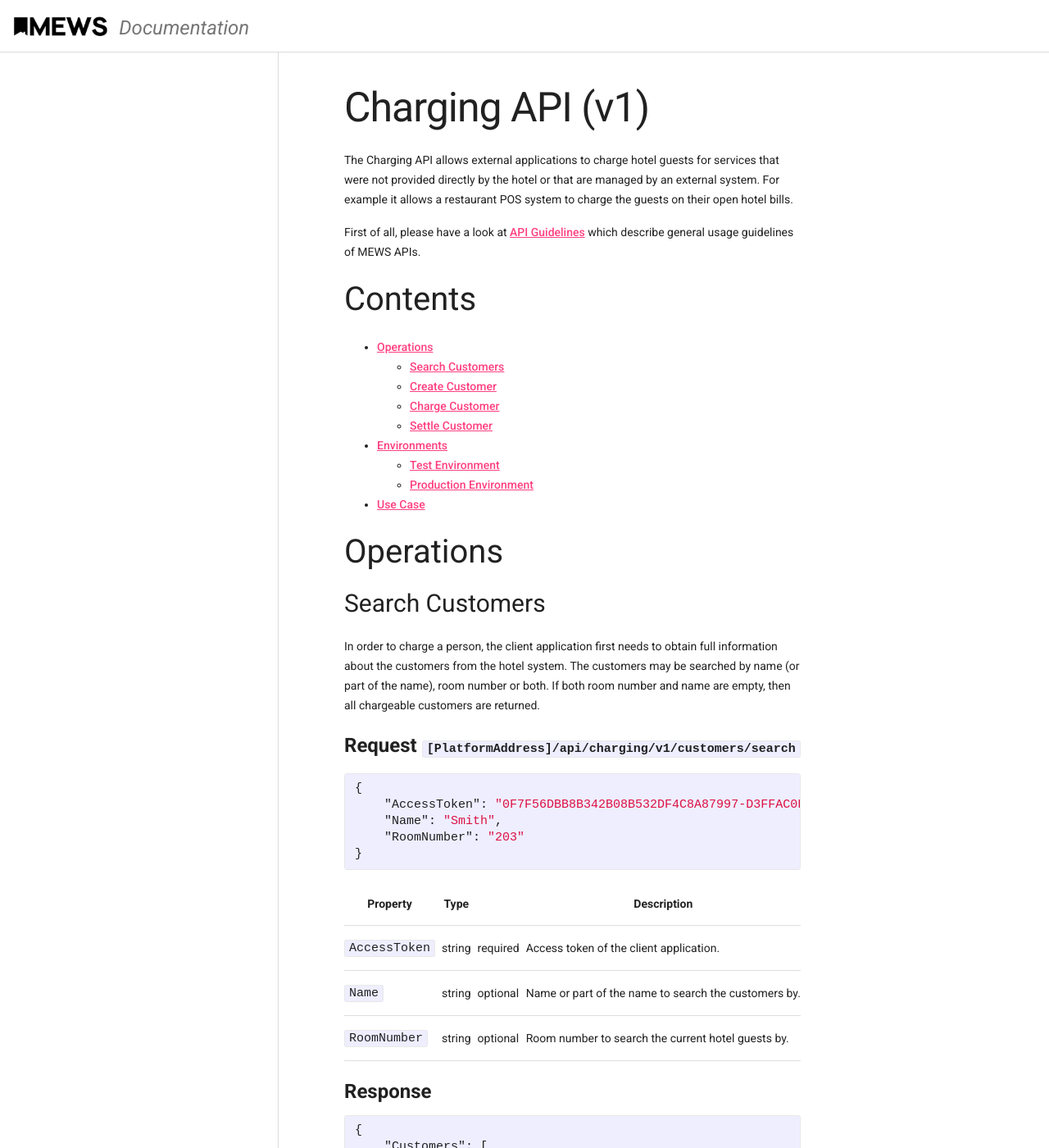
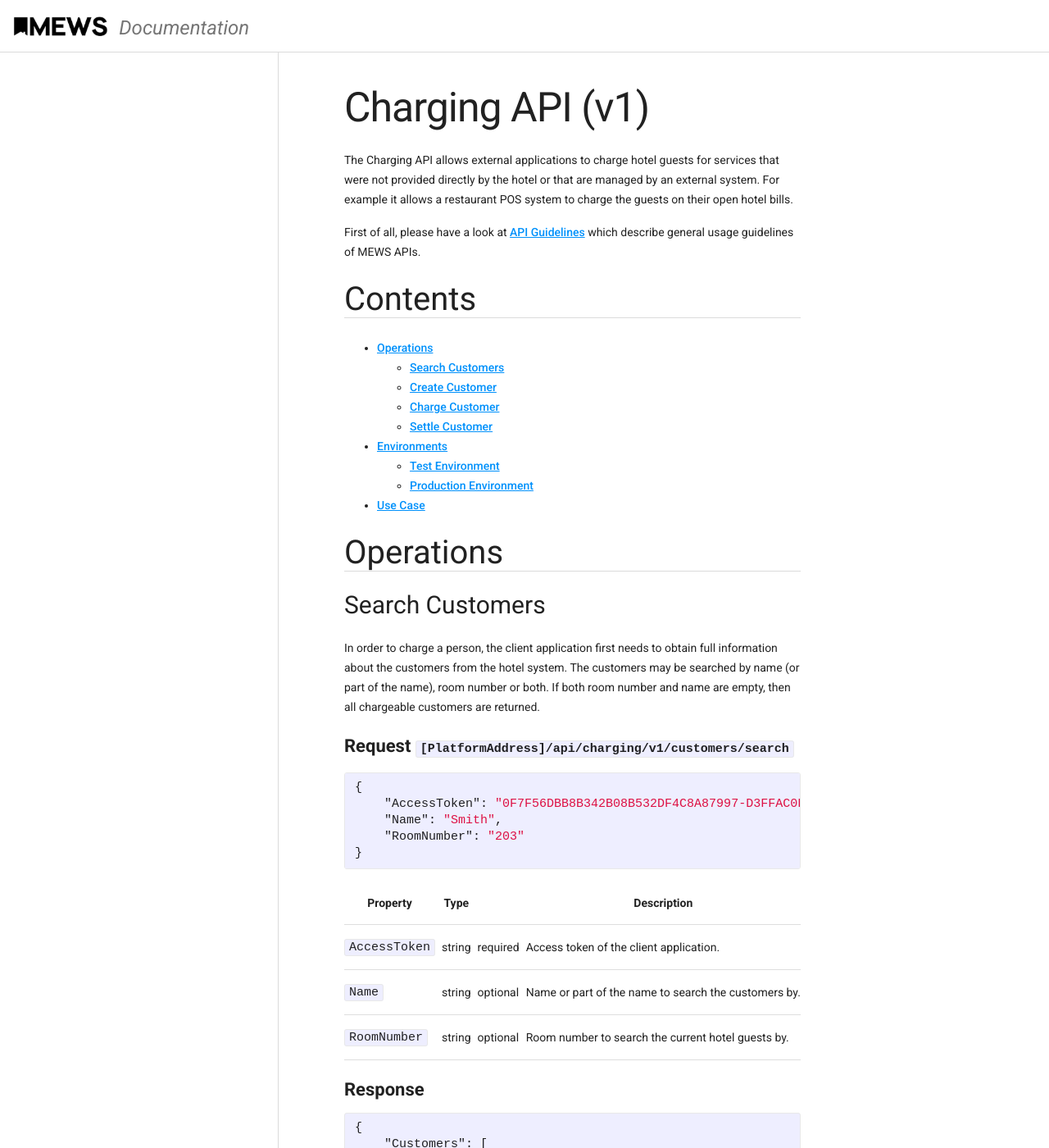
Before and after one commit to nikija/public, a Jekyll site: the page built from content/developers/api/charging.md, in a window 1280 px wide and 1400 px high. Shown: the whole window at 82% size. Built offline with Jekyll 4.4.1, drawn with Linux system fonts in a browser that asks for light colours.

Commit message:
Update _layout.scss

```diff
--- a/_sass/_layout.scss
+++ b/_sass/_layout.scss
@@ -75,6 +75,7 @@
       h2 {
         font-size: 40px;
         line-height: 44px;
+        border-bottom: 1px solid rgba(0, 0, 0, .14);
       }
 
       h3 {
@@ -83,15 +84,19 @@
       }
 
       h4 {
-        font-size: 24px;
-        line-height: 26px;
+        font-size: 22px;
+        line-height: 24px;
         font-weight: bold;
       }
 
       h5 {
-        font-size: 20px;
-        line-height: 22px;
+        font-size: 18px;
+        line-height: 20px;
         font-weight: bold;
+      }
+
+      a {
+        color: #0091FB;
       }
     }
   }
```
